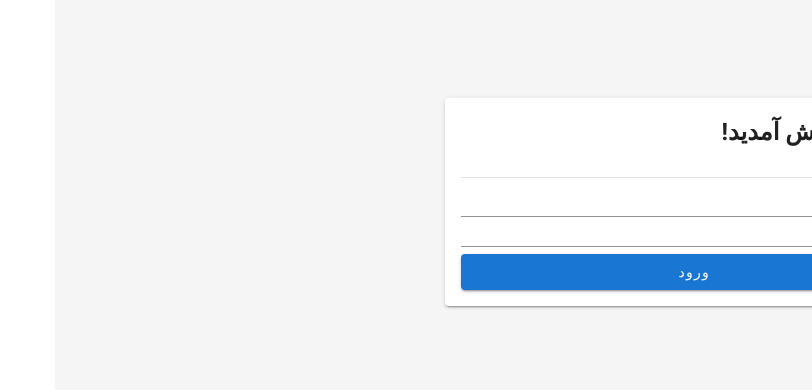
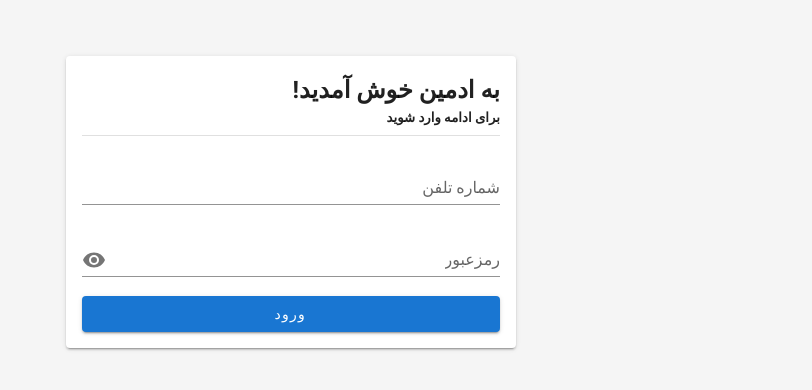
Before and after one commit to hosseinghs/university-project, a Nuxt app in the folder admin/: page / in a window 1280 px wide. Shown: the part 198-588 px from the top of the page, without its empty margins (468-1280 px from the left). Built offline with nearby package versions, Linux system fonts and the light colour scheme.

Commit message:
login ui and show password fixed

```diff
--- a/admin/pages/index.vue
+++ b/admin/pages/index.vue
@@ -1,23 +1,25 @@
 <template>
   <v-container>
-    <v-card class="px-4 py-4 mx-auto" width="500">
+    <v-card class="px-4 py-4 mx-auto">
       <v-form ref="login" @submit.prevent="submitForm()">
         <h2>به ادمین خوش آمدید!</h2>
         <h5>برای ادامه وارد شوید</h5>
         <v-divider class="mt-2 mb-5"></v-divider>
         <v-row>
-          <v-col class="py-0" cols="12">
+          <v-col cols="12">
             <FormText
               label="شماره تلفن"
-              dense
+              :rules="[mustFillRule, mobileLengthRule, PhoneNumberRule]"
               @change="setUserLoginData({ k: 'phoneNumber', v: $event })"
             />
           </v-col>
-          <v-col class="py-0" cols="12">
+          <v-col cols="12">
             <FormText
               label="رمزعبور"
-              dense
               :rules="[mustFillRule]"
+              :type="showPassword ? 'text' : 'password'"
+              :append-icon="showPassword ? icons.hide : icons.show"
+              @click:append="showPassword = !showPassword"
               @change="setUserLoginData({ k: 'password', v: $event })"
             />
           </v-col>
@@ -30,14 +32,26 @@
 
 <script>
 import { mapState, mapActions } from 'vuex'
+import { mdiEye, mdiEyeOff, mdiReload } from '@mdi/js'
 import {
   mustFillRule,
   mobileLengthRule,
   PhoneNumberRule,
 } from '~/utils/validations'
+
 export default {
   name: 'LoginPage',
   layout: 'login',
+  data() {
+    return {
+      icons: {
+        show: mdiEye,
+        hide: mdiEyeOff,
+        reload: mdiReload,
+      },
+      showPassword: false,
+    }
+  },
   computed: {
     ...mapState('login', ['isLoggedIn']),
   },
@@ -46,7 +60,7 @@ export default {
     mobileLengthRule,
     PhoneNumberRule,
     ...mapActions('login', ['loginUser', 'setUserLoginData']),
-   async submitForm() {
+    async submitForm() {
       if (this.$refs.login.validate()) {
         const res = await this.loginUser()
         if (res) this.$router.push({ path: '/admin/articles' })
```
